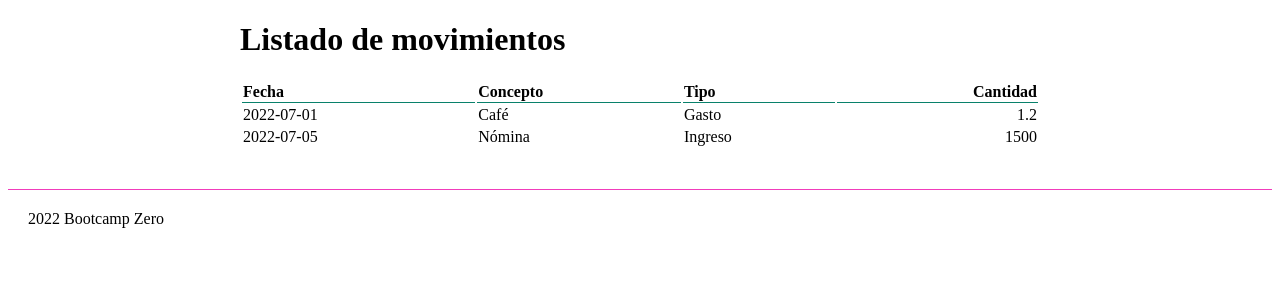
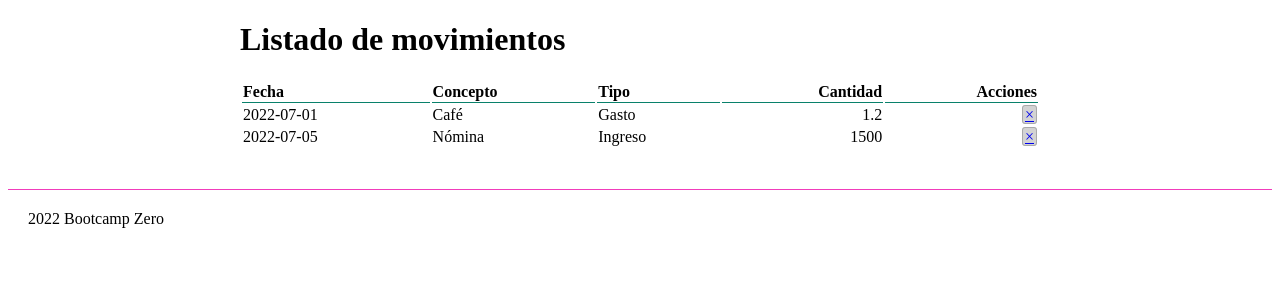
Before and after one commit to FernandoSobrino/flask_sql, a Flask app: page / in a window 1280 px wide. Shown: the part 83-383 px from the top of the page. Run offline with Flask 2, Linux system fonts and the light colour scheme; data comes from the database, SQL or seed files in the repository; both versions use the stored data as it was after the commit.

Commit message:
feat: ya se pueden borrar movimientos

```diff
--- a/balance/models.py
+++ b/balance/models.py
@@ -46,3 +46,17 @@ class DBManager:
         conexion.close()
 
         return self.movimientos
+
+    def borrar(self,id):
+        consulta = "DELETE FROM movimientos WHERE id=?"
+        conexion = sqlite3.connect(self.ruta)
+        cursor = conexion.cursor()
+        resultado = False
+        try:
+            cursor.execute(consulta,(id,))
+            conexion.commit()
+            resultado = True
+        except:
+            conexion.rollback()
+        conexion.close()
+        return resultado
--- a/balance/static/css/styles.css
+++ b/balance/static/css/styles.css
@@ -37,8 +37,15 @@ table.paper {
     text-align: left;
 }
 
-.numero {
+.numero, .acciones {
     text-align: right;
+}
+
+.mini-boton {
+    border: solid 1px darkgray;
+    background-color: lightgray;
+    border-radius: 3px;
+    padding: 0 2px;
 }
 
 table.paper .error {
--- a/balance/templates/inicio.html
+++ b/balance/templates/inicio.html
@@ -16,6 +16,7 @@
     <th class="titulo-tabla">Concepto</th>
     <th class="titulo-tabla">Tipo</th>
     <th class="titulo-tabla numero">Cantidad</th>
+    <th class="titulo-tabla acciones">Acciones</th>
   </tr>
   {% if movs %}
   {% for mov in movs %}
@@ -36,6 +37,8 @@
       {% endif %}
     </td>
     <td class="numero">{{ mov.cantidad }}</td>
+    <td class ="acciones">
+      <a class="mini-boton" href= "/borrar/{{ mov.id }}">&times;</a></td>
   </tr>
   {% if mov.errores %}
   <tr>
--- a/balance/views.py
+++ b/balance/views.py
@@ -22,4 +22,6 @@ def actualizar(id):
 
 @app.route("/borrar/<int:id>", methods=["GET", "POST"])
 def eliminar(id):
-    return render_template("borrar.html",resultado=True)
+    db = DBManager(RUTA)
+    esta_borrado = db.borrar(id)
+    return render_template("borrar.html",resultado=esta_borrado)
```
Also changed, not shown: data/balance.db.
